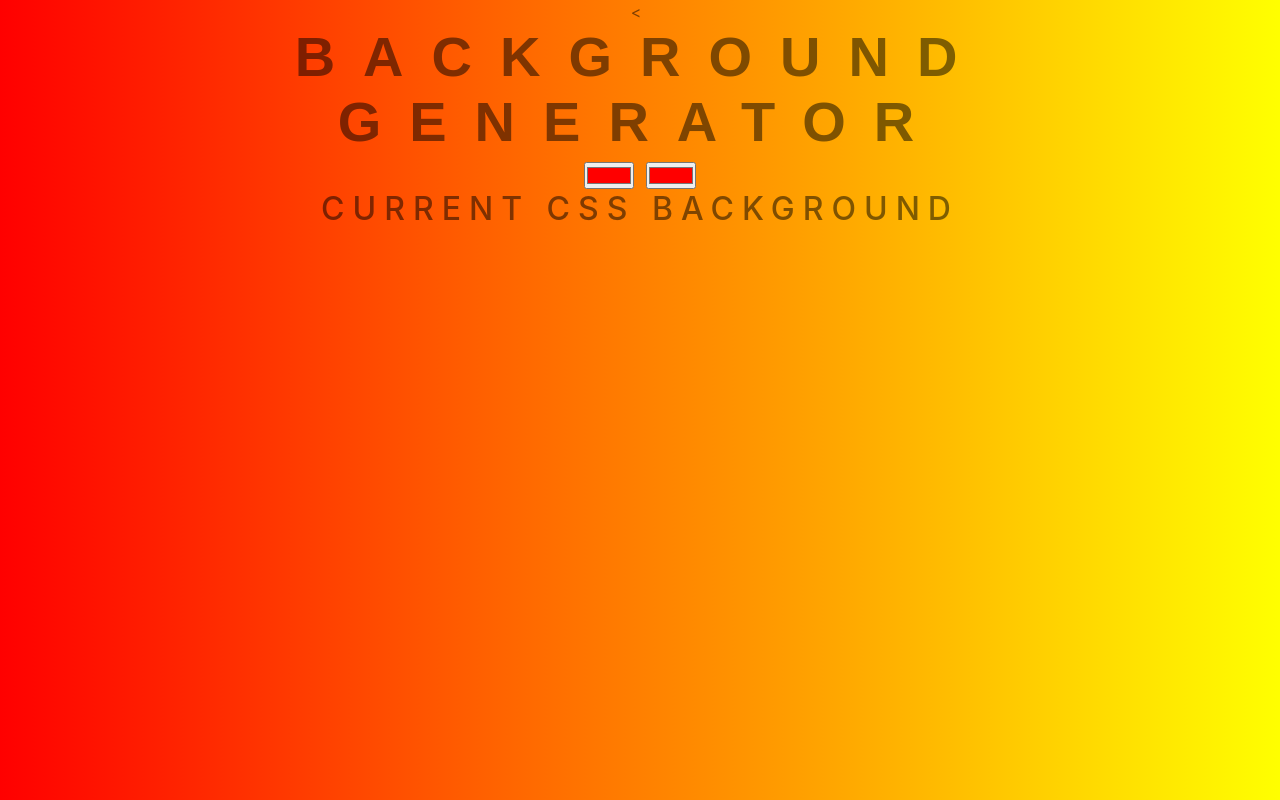
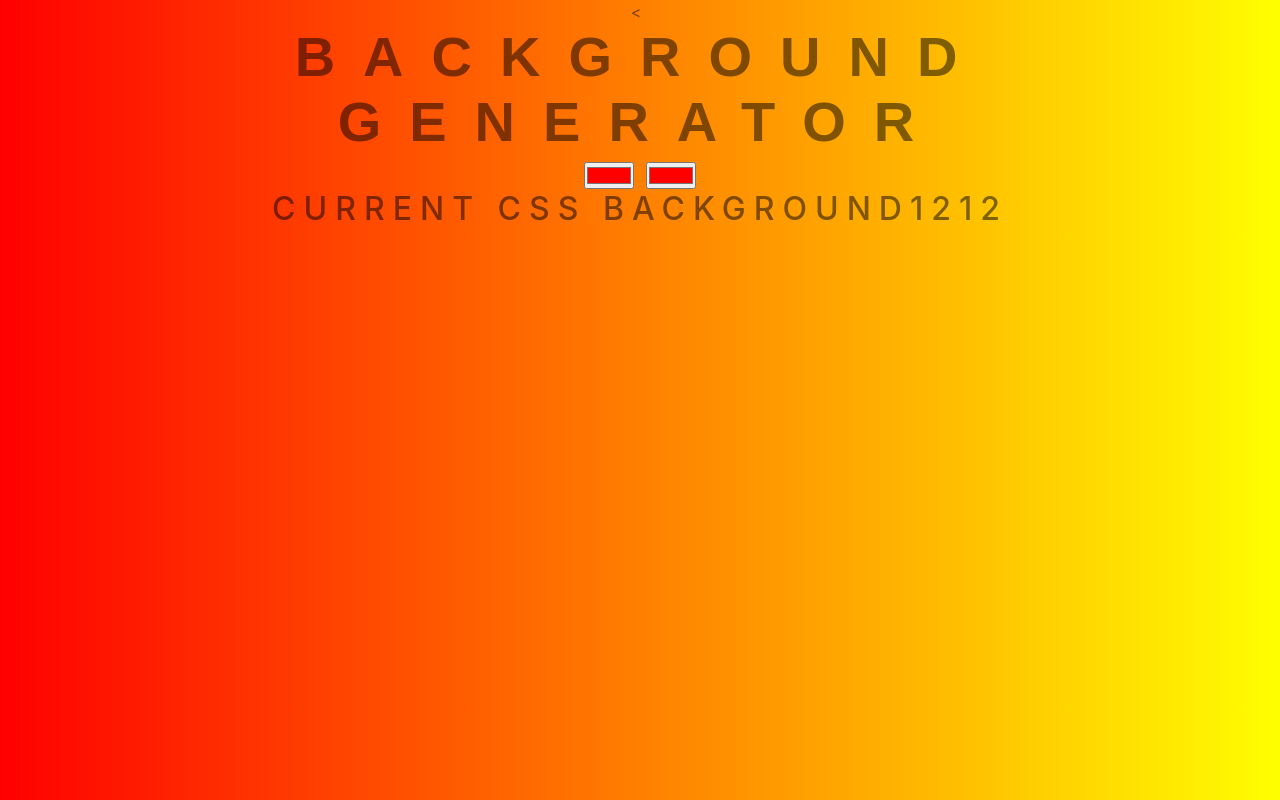
Before and after one commit to MarkoStevanovic993/background, a plain HTML site: page index.html in a window 1280 px wide. Drawn offline with nearby package versions, Linux system fonts and the light colour scheme; files that its build step writes are made by us from their sources.

Commit message:
Change text

```diff
--- a/index.html
+++ b/index.html
@@ -10,7 +10,7 @@
    <<h1>Background Generator</h1>
    <input type="color" name="color" value="#FF0000" id="color1">
    <input type="color" name="color" value="#FF0000" id="color2">
-   <h2>Current CSS background</h2>
+   <h2>Current CSS background1212</h2>
    <h3 id="back"></h3>
 
     <script src="java.js"></script>
```
